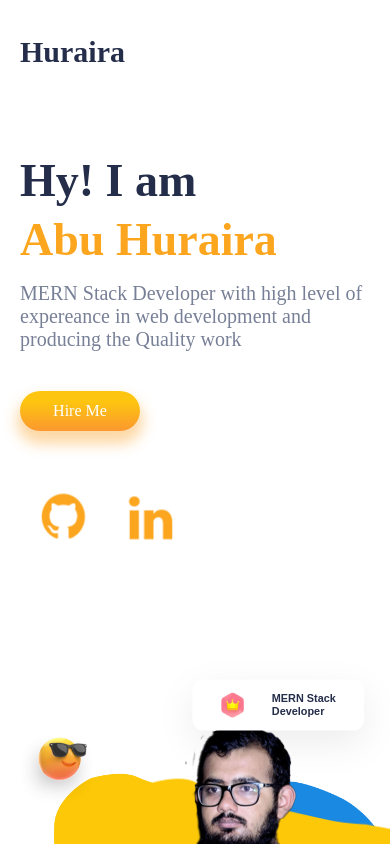
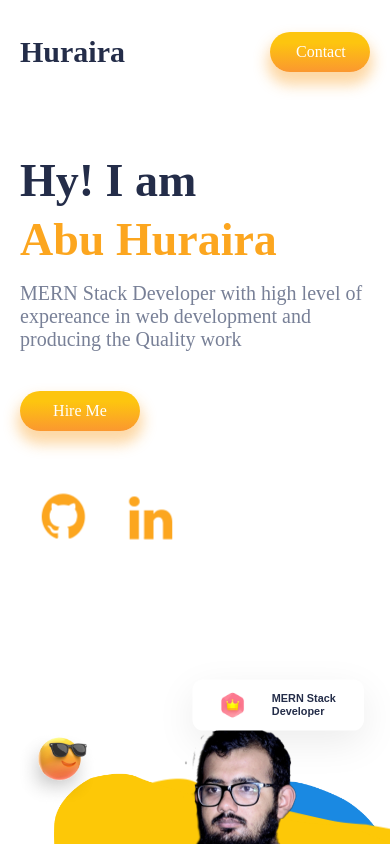
Before and after one commit to iamhuraira/portfolio, a React (Create React App) app: page / in a window 390 px wide. Shown: the top 844 px of the page. Built offline with nearby package versions, Linux system fonts and the light colour scheme; a web font is replaced by a local one.

Commit message:
Show contact button in flex-end

```diff
--- a/src/components/NavBar/Navbar.css
+++ b/src/components/NavBar/Navbar.css
@@ -46,7 +46,7 @@
    .n-list{
     display: none  ;
    }
-   .n-button{
-    display: none;
-   }
+ .n-right{
+        justify-content: flex-end;
+ }
 }
```
